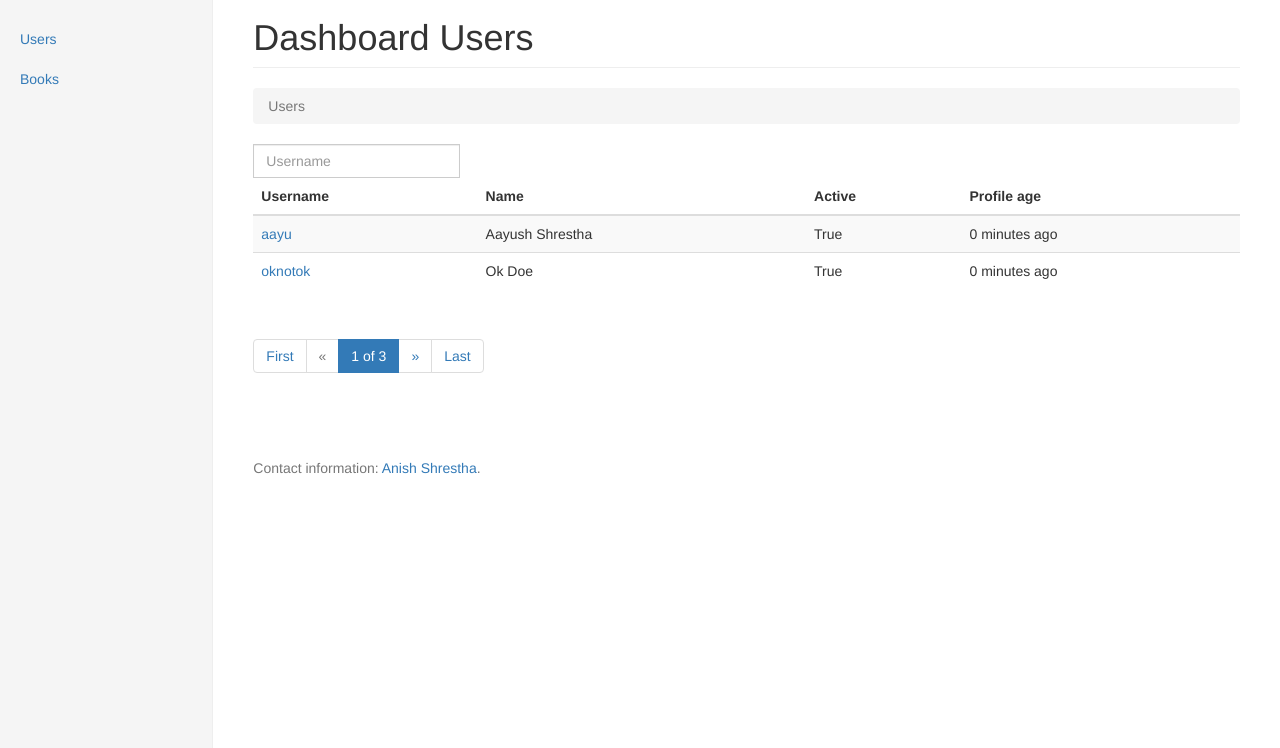
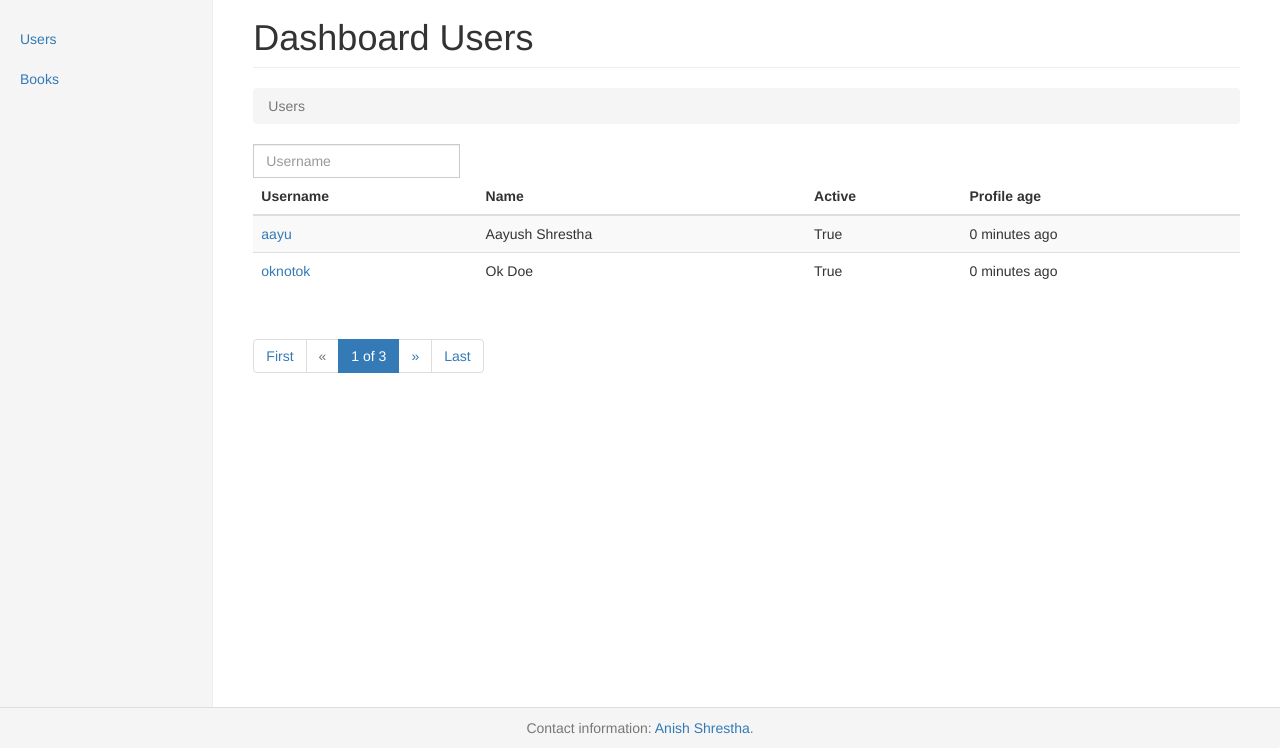
Before and after one commit to annshress/business_app, a Django app: page / in a window 1280 px wide. Shown: the part 52-800 px from the top of the page. Run offline with Django 3.2, Linux system fonts and the light colour scheme; data comes from the database, SQL or seed files in the repository; both versions use the stored data as it was after the commit; some libraries are stand-ins or nearby versions.

Commit message:
template fixes

```diff
--- a/templates/base.html
+++ b/templates/base.html
@@ -57,7 +57,7 @@
         <div id="navbar" class="navbar-collapse collapse">
           <ul class="nav navbar-nav navbar-right">
             <li><a href={% url "users:list" %}>Dashboard</a></li>
-            <li><a href="admin/">Admin Site</a></li>
+            <li><a href="/admin/">Admin Site</a></li>
             <li><a href="#">Help</a></li>
           </ul>
           <form class="navbar-form navbar-right">
@@ -105,14 +105,7 @@
             {% endif %}
           </div>
 
-          <footer>
-            <div>
-                <br>
-                <br>
-                <br>
-                <span class="text-muted">Contact information: <a href="mailto:anish.shrestha@mailinator.com">Anish Shrestha</a>.</span>
-            </div>
-          </footer>
+        {% include 'footer.html' %}
 
         </div>
       </div>
--- /dev/null
+++ b/templates/footer.html
@@ -0,0 +1,17 @@
+<style>
+    .m-footer{
+        position: fixed;
+        bottom: 0;
+        left: 0;
+        z-index: 1111;
+        width: 100%;
+        align-items: center;
+        text-align: center;
+    }
+</style>
+
+<footer class="panel-footer m-footer">
+    <div>
+        <span class="text-muted">Contact information: <a href="mailto:anish.shrestha@mailinator.com">Anish Shrestha</a>.</span>
+    </div>
+</footer>
```
Also changed, not shown: db.sqlite3.
